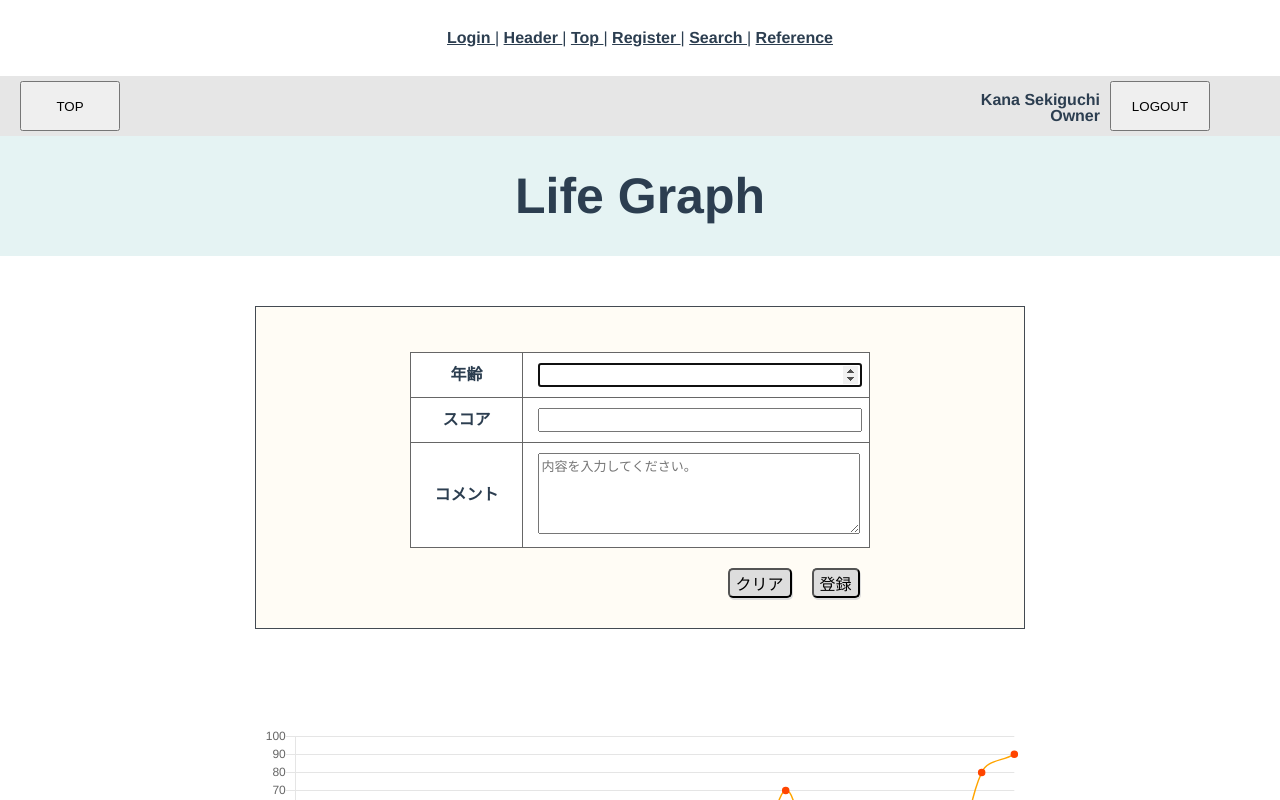
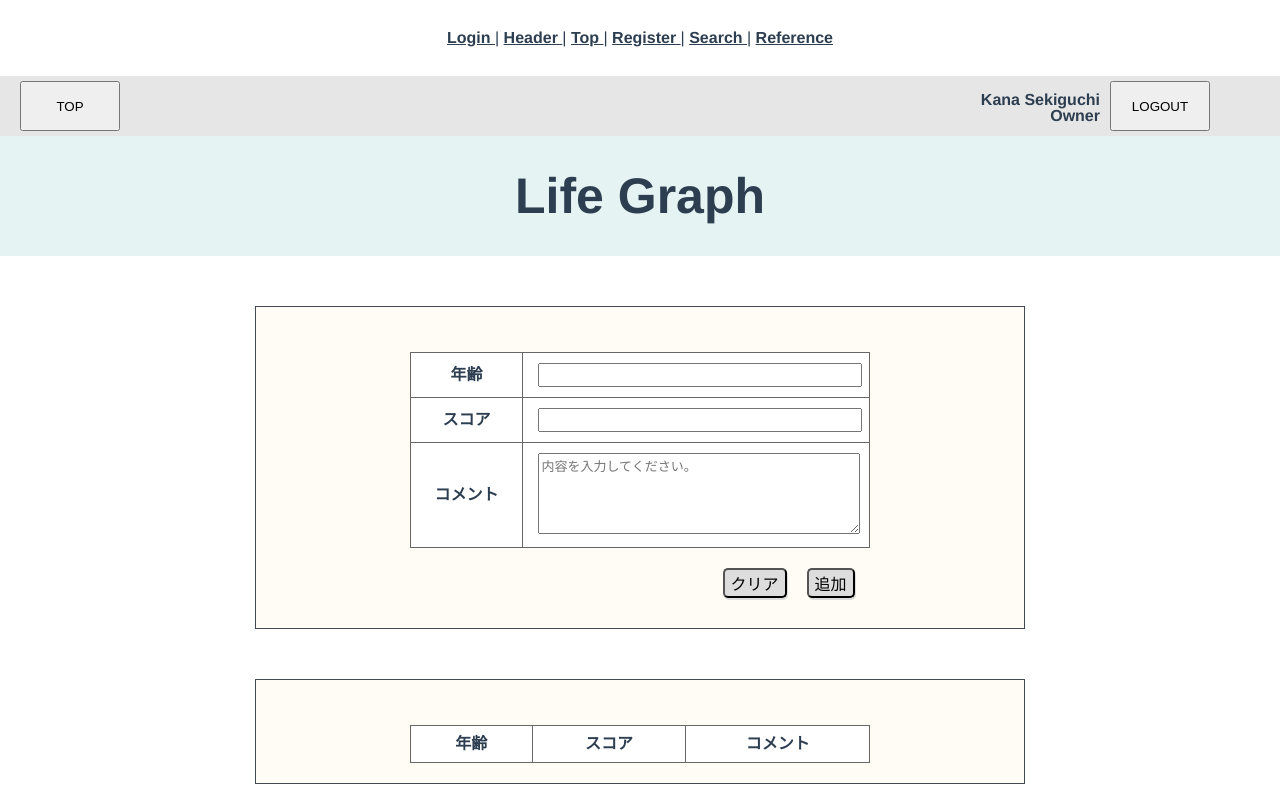
Before and after one commit to yuto-hatano/life-graph, a Vue app in the folder vue/: page /register in a window 1280 px wide. Shown: the top 800 px of the page. Built offline with nearby package versions, Linux system fonts and the light colour scheme.

Commit message:
登録画面モック作成20200518

```diff
--- a/vue/src/components/Chart.vue
+++ b/vue/src/components/Chart.vue
@@ -98,23 +98,30 @@ export default {
       responsive: true
     }
   },
+  computed: {
+    checkContents () {
+      return this.$store.state.chart.contents
+    }
+  },
+
   mounted () {
     this.setAge()
     this.setScore()
     this.setComment()
     this.renderChart(this.data, this.options)
   },
+
   methods: {
     setAge () {
       const age = []
-      this.$store.state.chart.contents.map((Years) => {
+      this.checkContents.map((Years) => {
         age.push(Years.age)
       })
       this.data.labels = age
     },
     setScore () {
       const score = []
-      this.$store.state.chart.contents.map((Score) => {
+      this.checkContents.map((Score) => {
         score.push(Score.score)
       })
       this.data.datasets[0].data = score
@@ -123,7 +130,7 @@ export default {
     // dataの中では定義できないので、ここで定義する？
     setComment () {
       const comment = []
-      this.$store.state.chart.contents.map((Comment) => {
+      this.checkContents.map((Comment) => {
         comment.push(Comment.comment)
       })
       this.options.tooltips.custom = function (tooltipModel) {
@@ -175,6 +182,7 @@ export default {
               style += '; border-width: 2px'
               var span = '<span style="' + style + '"></span>'
               // nullなら表示させないようにしてくれてるところ？
+              console.log(com)
               if (com[comNum] !== null) {
                 innerHtml += '<tr><td>' + span + '満足度：' + body + ' ポイント' + '</td></tr>' + 'コメント：' + com[comNum]
               } else {
--- a/vue/src/store/modules/chart.js
+++ b/vue/src/store/modules/chart.js
@@ -1,143 +1,143 @@
-import Vue from 'vue'
-import Vuex from 'vuex'
-// import axios from 'axios'
+// import Vue from 'vue'
+// import Vuex from 'vuex'
+// // import axios from 'axios'
 
-Vue.use(Vuex)
+// Vue.use(Vuex)
 
 export default {
   state: {
     contents: [
       // ０歳いるかなあ
       {
-        age: 0,
-        score: 0,
-        comment: 'コメント１'
-      },
-      {
-        age: 1,
-        score: -30,
-        comment: 'コメント2'
-      },
-      {
-        age: 2,
-        score: null,
-        comment: 'コメント3'
-      },
-      {
-        age: 3,
-        score: null,
-        comment: 'コメント4'
-      },
-      {
-        age: 4,
-        score: 20,
-        comment: null
-      },
-      {
-        age: 5,
-        score: 40,
-        comment: 'コメント6'
-      },
-      {
-        age: 6,
-        score: 10,
-        comment: null
-      },
-      {
-        age: 7,
-        score: 60,
-        comment: 'コメント8'
-      },
-      {
-        age: 8,
-        score: 20,
-        comment: 'コメント9'
-      },
-      {
-        age: 9,
-        score: 30,
-        comment: 'コメント10'
-      },
-      {
-        age: 10,
-        score: 40,
-        comment: 'コメント11'
-      },
-      {
-        age: 11,
-        score: 50,
-        comment: 'コメント12'
-      },
-      {
-        age: 12,
-        score: 20,
-        comment: 'コメント13'
-      },
-      {
-        age: 13,
-        score: 30,
-        comment: 'コメント14'
-      },
-      {
-        age: 14,
-        score: 10,
-        comment: null
-      },
-      {
-        age: 15,
-        score: 70,
-        comment: 'コメント16'
-      },
-      {
-        age: 16,
-        score: 20,
-        comment: 'コメント17'
-      },
-      {
-        age: 17,
-        score: 30,
-        comment: 'コメント18'
-      },
-      {
-        age: 18,
-        score: 10,
-        comment: 'コメント19'
-      },
-      {
-        age: 19,
-        score: 50,
-        comment: 'コメント20'
-      },
-      {
-        age: 20,
-        score: 10,
-        comment: 'コメント21'
-      },
-      {
-        age: 21,
-        score: 80,
-        comment: 'コメント22'
-      },
-      {
-        age: 22,
-        score: 90,
-        comment: 'コメント23'
+        age: '',
+        score: '',
+        comment: ''
       }
+      // {
+      //   age: 1,
+      //   score: -30,
+      //   comment: 'コメント2'
+      // },
+      // {
+      //   age: 2,
+      //   score: null,
+      //   comment: 'コメント3'
+      // },
+      // {
+      //   age: 3,
+      //   score: null,
+      //   comment: 'コメント4'
+      // },
+      // {
+      //   age: 4,
+      //   score: 20,
+      //   comment: null
+      // },
+      // {
+      //   age: 5,
+      //   score: 40,
+      //   comment: 'コメント6'
+      // },
+      // {
+      //   age: 6,
+      //   score: 10,
+      //   comment: null
+      // },
+      // {
+      //   age: 7,
+      //   score: 60,
+      //   comment: 'コメント8'
+      // },
+      // {
+      //   age: 8,
+      //   score: 20,
+      //   comment: 'コメント9'
+      // },
+      // {
+      //   age: 9,
+      //   score: 30,
+      //   comment: 'コメント10'
+      // },
+      // {
+      //   age: 10,
+      //   score: 40,
+      //   comment: 'コメント11'
+      // },
+      // {
+      //   age: 11,
+      //   score: 50,
+      //   comment: 'コメント12'
+      // },
+      // {
+      //   age: 12,
+      //   score: 20,
+      //   comment: 'コメント13'
+      // },
+      // {
+      //   age: 13,
+      //   score: 30,
+      //   comment: 'コメント14'
+      // },
+      // {
+      //   age: 14,
+      //   score: 10,
+      //   comment: null
+      // },
+      // {
+      //   age: 15,
+      //   score: 70,
+      //   comment: 'コメント16'
+      // },
+      // {
+      //   age: 16,
+      //   score: 20,
+      //   comment: 'コメント17'
+      // },
+      // {
+      //   age: 17,
+      //   score: 30,
+      //   comment: 'コメント18'
+      // },
+      // {
+      //   age: 18,
+      //   score: 10,
+      //   comment: 'コメント19'
+      // },
+      // {
+      //   age: 19,
+      //   score: 50,
+      //   comment: 'コメント20'
+      // },
+      // {
+      //   age: 20,
+      //   score: 10,
+      //   comment: 'コメント21'
+      // },
+      // {
+      //   age: 21,
+      //   score: 80,
+      //   comment: 'コメント22'
+      // },
+      // {
+      //   age: 22,
+      //   score: 90,
+      //   comment: 'コメント23'
+      // }
     ],
     // chart: [],
     load: false,
-    loaded: false
+    loaded: true
+  },
+  mutations: {
+    addContentMutation (state, content) {
+      // console.log('mutation')
+      state.contents.push(content)
+    }
+  },
+  actions: {
+    addContent ({ commit }, content) {
+      // console.log('action')
+      commit('addContentMutation', content)
+    }
   }
-  // mutations: {
-  //   loadDone (state, payload) {
-  //     state.loaded = payload.loading
-  //     state.loaded = true
-  //   }
-  // },
-  // actions: {
-  //   load ({ commit }) {
-  //     const loading = ['DONE']
-  //     commit('loadDone', { loading })
-  //   }
-  // }
 }
--- a/vue/src/views/Register.vue
+++ b/vue/src/views/Register.vue
@@ -11,7 +11,7 @@
             <label for="age">年齢</label>
           </th>
           <td>
-            <input id="age" v-model="age" type="number" autofocus required>
+            <input id="age" v-model="age" type="number" v-on:keyup.enter="changeContents" ref="editor">
           </td>
         </tr>
         <tr>
@@ -19,7 +19,7 @@
             <label for="score">スコア</label>
           </th>
           <td>
-            <input id="score" v-model="score" type="number" autofocus required>
+            <input id="score" v-model="score" type="number" v-on:keyup.enter="changeContents" ref="editor">
           </td>
         </tr>
         <tr>
@@ -27,7 +27,7 @@
             <label for="comment">コメント</label>
           </th>
           <td>
-            <textarea id="comment" v-model="comment" cols="30" rows="5" placeholder="内容を入力してください。" />
+            <textarea id="comment" v-model="comment" cols="30" rows="5" placeholder="内容を入力してください。" v-on:keyup.enter="changeContents" ref="editor" />
           </td>
         </tr>
       </table>
@@ -36,19 +36,38 @@
           クリア
         </button>
         <button id="submit" @click="add">
-          登録
+          {{ changeButtonText }}
         </button>
       </div>
     </div>
-    <!-- <div id="action">
-      <button id="reset" @click="reset">
-        クリア
-      </button>
-      <button id="submit" @click="add">
-        登録
-      </button>
-    </div> -->
-    <div id="chart">
+    <div id="list">
+      <table>
+        <thead>
+          <tr>
+            <th>年齢</th>
+            <th>スコア</th>
+            <th>コメント</th>
+          </tr>
+        </thead>
+        <tbody v-if="isActive">
+          <tr v-for="content in contents" :key="content.age">
+            <td>{{ content.age }}</td>
+            <td>{{ content.score }}</td>
+            <td>{{ content.comment }}</td>
+            <button @click="edit(index)">
+              編集
+            </button>
+            <button @click="deleteContents(index)">
+              削除
+            </button>
+          </tr>
+        </tbody>
+      </table>
+    </div>
+    <button @click="update()">
+      更新
+    </button>
+    <div v-if="loaded" id="chart">
       <Chart />
     </div>
   </div>
@@ -67,17 +86,32 @@ export default {
 
   data () {
     return {
-      age: '',
-      score: '',
-      comment: ''
+      isActive: false,
+      contents: [
+        {
+          age: '',
+          score: '',
+          comment: ''
+        }
+      ],
+      load: true,
+      editIndex: -1
     }
   },
 
   computed: {
     loaded () {
-      return this.$store.state.loaded
+      return this.$store.state.chart.loaded
+    },
+    changeButtonText () {
+      return this.editIndex === -1 ? '追加' : '編集'
     }
   },
+  // computed: {
+  //   loaded () {
+  //     return this.$store.state.loaded
+  //   }
+  // },
 
   methods: {
     reset () {
@@ -90,13 +124,48 @@ export default {
       // console.clear(this.comment)
     },
     add () {
+      this.isActive = true
+      if (this.editIndex === -1) {
+        this.contents.push({ age: this.age, score: this.score, comment: this.comment })
+      } else {
+        this.contents.splice(this.editIndex, 1, { age: this.age, score: this.score, comment: this.comment })
+      }
       // 入力が反映されてるかテスト
       // console.log(this.age)
       // console.log(this.score)
       // console.log(this.comment)
+      const content = {
+        age: this.age,
+        score: this.score,
+        comment: this.comment
+      }
+      this.$store.dispatch('addContent', content)
+    },
+
+    // submit () {
+    //   this.isActive = true
+    //   if (this.age === '') return
+    //   const content = {
+    //     age: this.age,
+    //     score: this.score,
+    //     comment: this.comment
+    //   }
+    //   this.content.push(content)
+    //   this.$store.dispatch('addContent', content)
+    //   this.age = ''
+    //   this.score = ''
+    //   this.comment = ''
+    // },
+    deleteContents (index) {
+      this.contents.splice(index, 1)
+    },
+    edit (index) {
+      this.editIndex = index
+      this.score = this.contents[index]
+      this.comment = this.contents[index]
+      this.$refs.editor.focus() // フォーカスを設定
     }
   }
-
 }
 </script>
 
@@ -172,8 +241,42 @@ td {
   top: 2px;
 }
 
+#list {
+  border: 1px solid #434a52;
+  width: 60%;
+  margin: 50px auto;
+  background-color: #fffcf5;
+}
+
+button {
+  cursor: pointer;
+  font-size: 1em;
+  margin-right: 10px;
+}
+
+table {
+  width: 60%;
+  margin: 45px auto 20px auto;
+  background-color: #fff;
+}
+
 #chart {
   width: 60%;
   margin: 100px auto;
 }
+
+#add {
+  cursor: pointer;
+  font-size: 1em;
+  background-color: #dddddd;
+  border-radius: 5px;
+  box-shadow: 1px 2px #dddddd;
+  margin: 20px auto;
+}
+
+#add:active {
+  box-shadow: none;
+  position: relative;
+  top: 2px;
+}
 </style>
```
